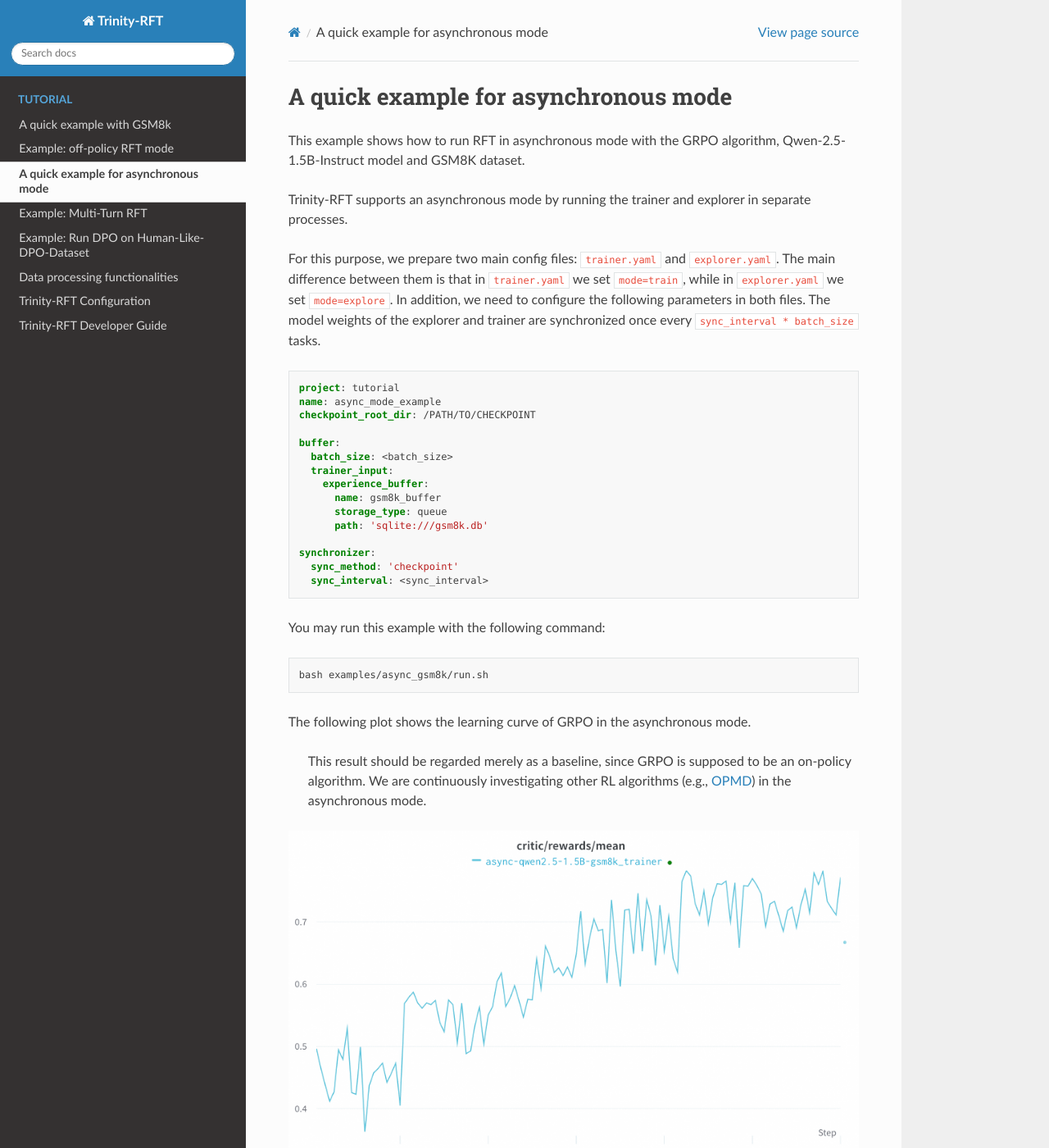
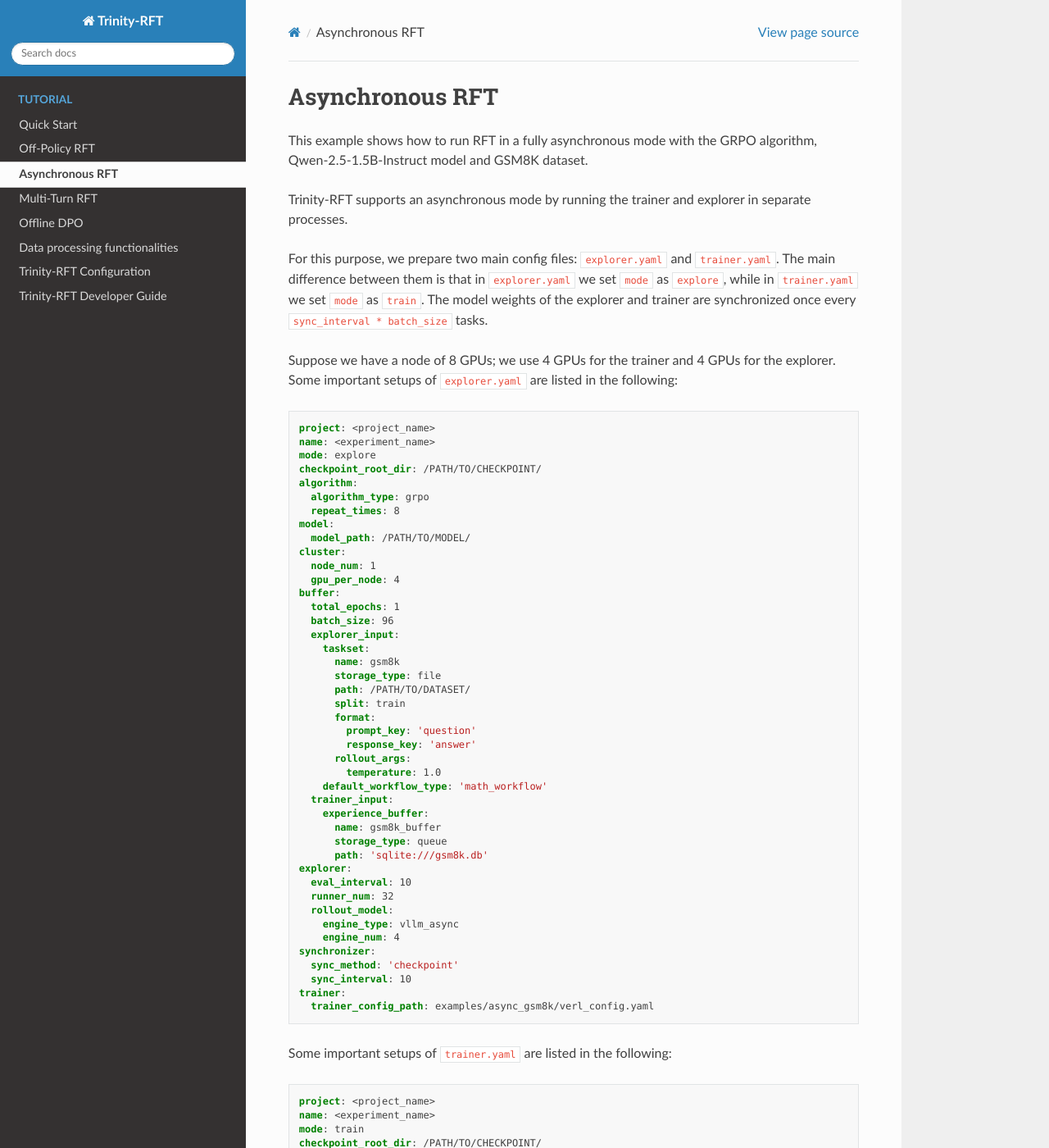
Before and after one commit to AnthonyWhitaker/trinity-rft, a Sphinx documentation site: the page built from docs/sphinx_doc/source/tutorial/example_async_mode.md, in a window 1280 px wide and 1400 px high. Shown: the whole window at 82% size. Built offline with Sphinx 7.4.7 and the Read the Docs theme 3.1.0, drawn with Linux system fonts in a browser that asks for light colours; pages that are not in the unit, such as notebooks, are missing from menus; some of the changed text lies outside the part shown.

Commit message:
Update grpo and dpo examples (#48)

````diff
--- a/docs/sphinx_doc/source/tutorial/example_async_mode.md
+++ b/docs/sphinx_doc/source/tutorial/example_async_mode.md
@@ -1,31 +1,103 @@
-# A quick example for asynchronous mode
+# Asynchronous RFT
 
-This example shows how to run RFT in asynchronous mode with the GRPO algorithm, Qwen-2.5-1.5B-Instruct model and GSM8K dataset.
+This example shows how to run RFT in a fully asynchronous mode with the GRPO algorithm, Qwen-2.5-1.5B-Instruct model and GSM8K dataset.
 
 Trinity-RFT supports an asynchronous mode by running the trainer and explorer in separate processes.
 
-For this purpose, we prepare two main config files: `trainer.yaml` and `explorer.yaml`.
-The main difference between them is that in `trainer.yaml` we set `mode=train`, while in `explorer.yaml` we set `mode=explore`.
-In addition, we need to configure the following parameters in both files.
+For this purpose, we prepare two main config files: [`explorer.yaml`](https://github.com/modelscope/Trinity-RFT/blob/main/examples/async_gsm8k/explorer.yaml) and [`trainer.yaml`](https://github.com/modelscope/Trinity-RFT/blob/main/examples/async_gsm8k/trainer.yaml).
+The main difference between them is that in `explorer.yaml` we set `mode` as `explore`, while in `trainer.yaml` we set `mode` as `train`.
 The model weights of the explorer and trainer are synchronized once every `sync_interval * batch_size` tasks.
 
+Suppose we have a node of 8 GPUs; we use 4 GPUs for the trainer and 4 GPUs for the explorer.
+Some important setups of `explorer.yaml` are listed in the following:
+
 ```yaml
-project: tutorial
-name: async_mode_example
-checkpoint_root_dir: /PATH/TO/CHECKPOINT
-
+project: <project_name>
+name: <experiment_name>
+mode: explore
+checkpoint_root_dir: /PATH/TO/CHECKPOINT/
+algorithm:
+  algorithm_type: grpo
+  repeat_times: 8
+model:
+  model_path: /PATH/TO/MODEL/
+cluster:
+  node_num: 1
+  gpu_per_node: 4
 buffer:
-  batch_size: <batch_size>
+  total_epochs: 1
+  batch_size: 96
+  explorer_input:
+    taskset:
+      name: gsm8k
+      storage_type: file
+      path: /PATH/TO/DATASET/
+      split: train
+      format:
+        prompt_key: 'question'
+        response_key: 'answer'
+      rollout_args:
+        temperature: 1.0
+    default_workflow_type: 'math_workflow'
   trainer_input:
     experience_buffer:
       name: gsm8k_buffer
       storage_type: queue
       path: 'sqlite:///gsm8k.db'
-
+explorer:
+  eval_interval: 10
+  runner_num: 32
+  rollout_model:
+    engine_type: vllm_async
+    engine_num: 4
 synchronizer:
   sync_method: 'checkpoint'
-  sync_interval: <sync_interval>
+  sync_interval: 10
+trainer:
+  trainer_config_path: examples/async_gsm8k/verl_config.yaml
 ```
+
+Some important setups of `trainer.yaml` are listed in the following:
+
+```yaml
+project: <project_name>
+name: <experiment_name>
+mode: train
+checkpoint_root_dir: /PATH/TO/CHECKPOINT/
+algorithm:
+  algorithm_type: grpo
+  repeat_times: 8
+model:
+  model_path: /PATH/TO/MODEL/
+cluster:
+  node_num: 1
+  gpu_per_node: 4
+buffer:
+  total_epochs: 1
+  batch_size: 96
+  explorer_input:
+    taskset:
+      name: gsm8k
+      storage_type: file
+      path: /PATH/TO/DATASET/
+      format:
+        prompt_key: 'question'
+        response_key: 'answer'
+      rollout_args:
+        temperature: 1.0
+    default_workflow_type: 'math_workflow'
+  trainer_input:
+    experience_buffer:
+      name: gsm8k_buffer
+      storage_type: queue
+      path: 'sqlite:///gsm8k.db'
+synchronizer:
+  sync_method: 'checkpoint'
+  sync_interval: 10
+trainer:
+  trainer_config_path: examples/async_gsm8k/verl_config.yaml
+```
+
 
 You may run this example with the following command:
 
--- a/docs/sphinx_doc/source/tutorial/example_multi_turn.md
+++ b/docs/sphinx_doc/source/tutorial/example_multi_turn.md
@@ -1,4 +1,4 @@
-# Example: Multi-Turn RFT
+# Multi-Turn RFT
 
 In Trinity-RFT, we support Agentic RL with multiple rounds of interaction with environments.
 
````
Also changed, not shown: docs/sphinx_doc/source/tutorial/example_dpo.md (+24 -13 lines), docs/sphinx_doc/source/tutorial/example_reasoning_advanced.md (+2 -3 lines), docs/sphinx_doc/source/tutorial/example_reasoning_basic.md (+112 -19 lines), 5 other files.
